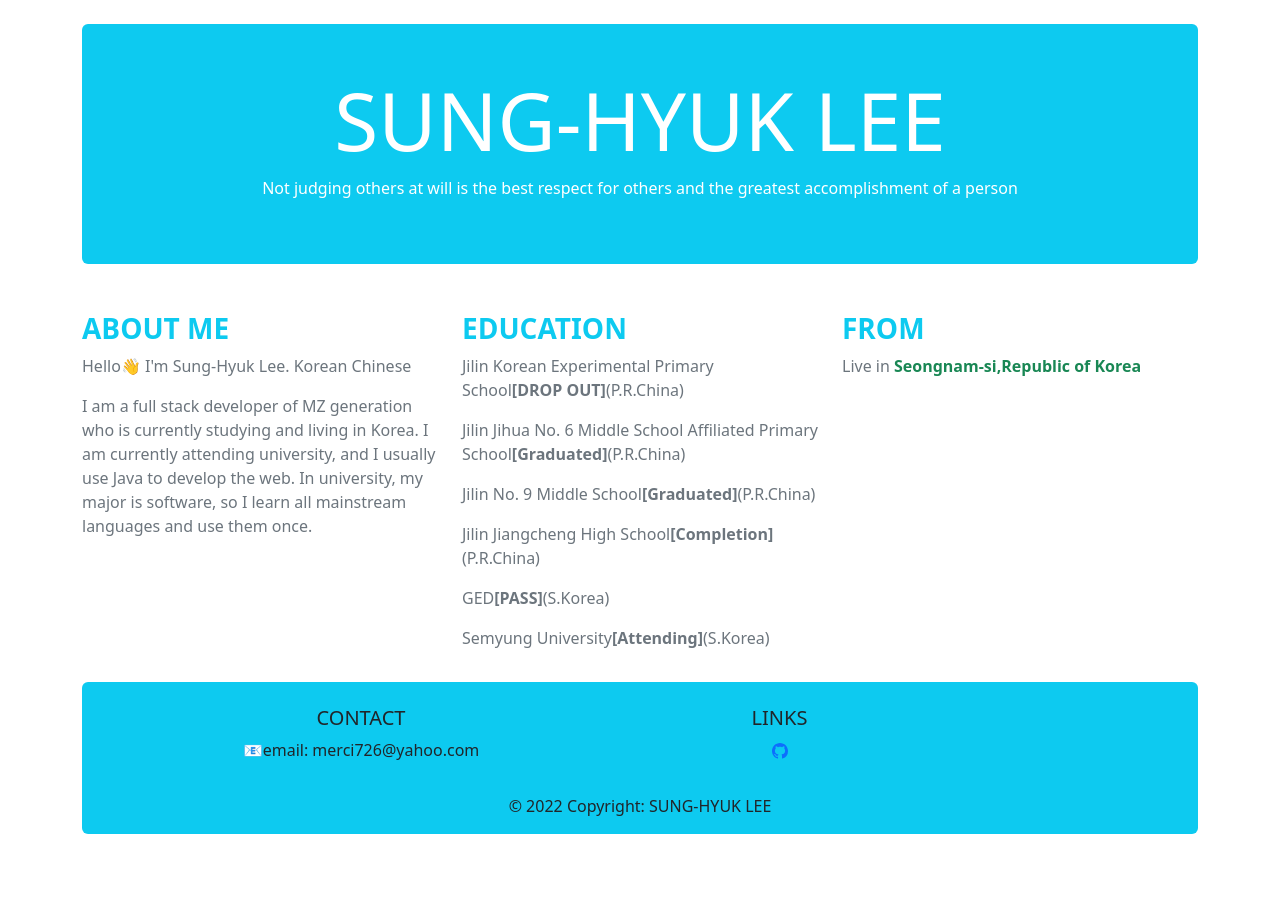
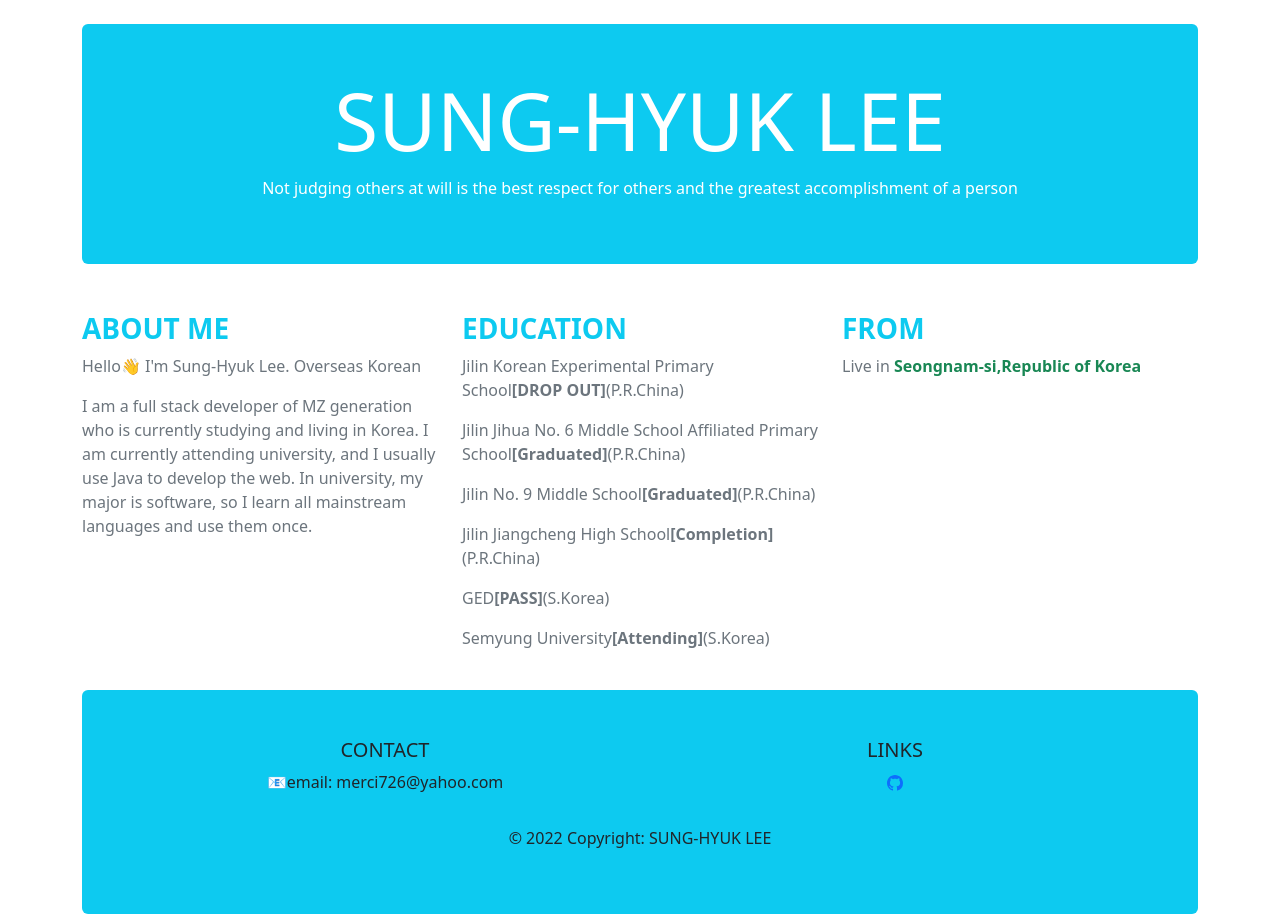
Before and after one commit to proleesh/proleesh.github.io, a plain HTML site: page index.html in a window 1280 px wide. Before the commit the page ends 834 px from the top, so only its background shows below. Drawn offline with nearby package versions, Linux system fonts and the light colour scheme; a web font is replaced by a local one.

Commit message:
Fixed Layout

```diff
--- a/index.html
+++ b/index.html
@@ -23,7 +23,7 @@
             <div class="row">
                 <div class="col-sm-4">
                     <h3 class="text-info font-effect-shadow-multiple"><b>ABOUT ME</b></h3>
-                    <p class="text-secondary font-effect-shadow-multiple">Hello👋 I'm Sung-Hyuk Lee. Korean Chinese</p>
+                    <p class="text-secondary font-effect-shadow-multiple">Hello👋 I'm Sung-Hyuk Lee. Overseas Korean</p>
                     <p class="text-secondary font-effect-shadow-multiple">I am a full stack developer of MZ generation who is currently studying and living in Korea.
                         I am currently attending university, and I usually use Java to develop the web. In university, my major is software, so I learn all mainstream languages and use them once.
 
@@ -46,7 +46,7 @@
         </div>
     </div>
 <div class="container mt-3">
-<footer class="page-footer font-small bg-info pt-4 rounded">
+<footer class="page-footer font-small bg-info mt-4 p-5 rounded">
 
     <div class="container-fluid text-center text-md-left">
 
@@ -60,7 +60,7 @@
 
         <hr class="clearfix w-100 d-md-none pb-3">
 
-        <div class="col-md-3 mb-md-0 mb-3">
+        <div class="col-md-6 mb-md-0 mb-3">
           <h5 class="text-uppercase font-effect-3d-float">Links</h5>
 
           <ul class="list-unstyled">
```
